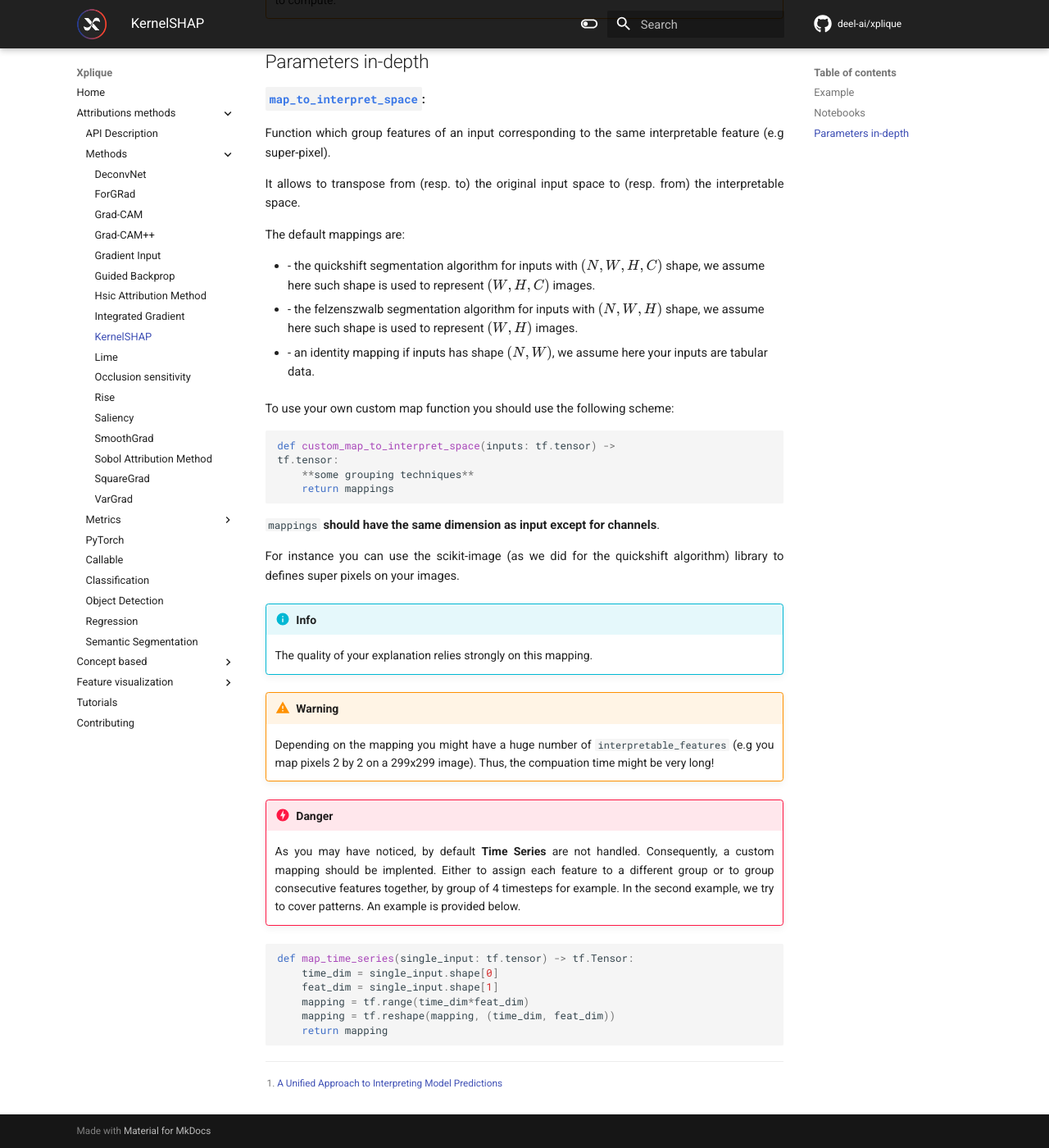
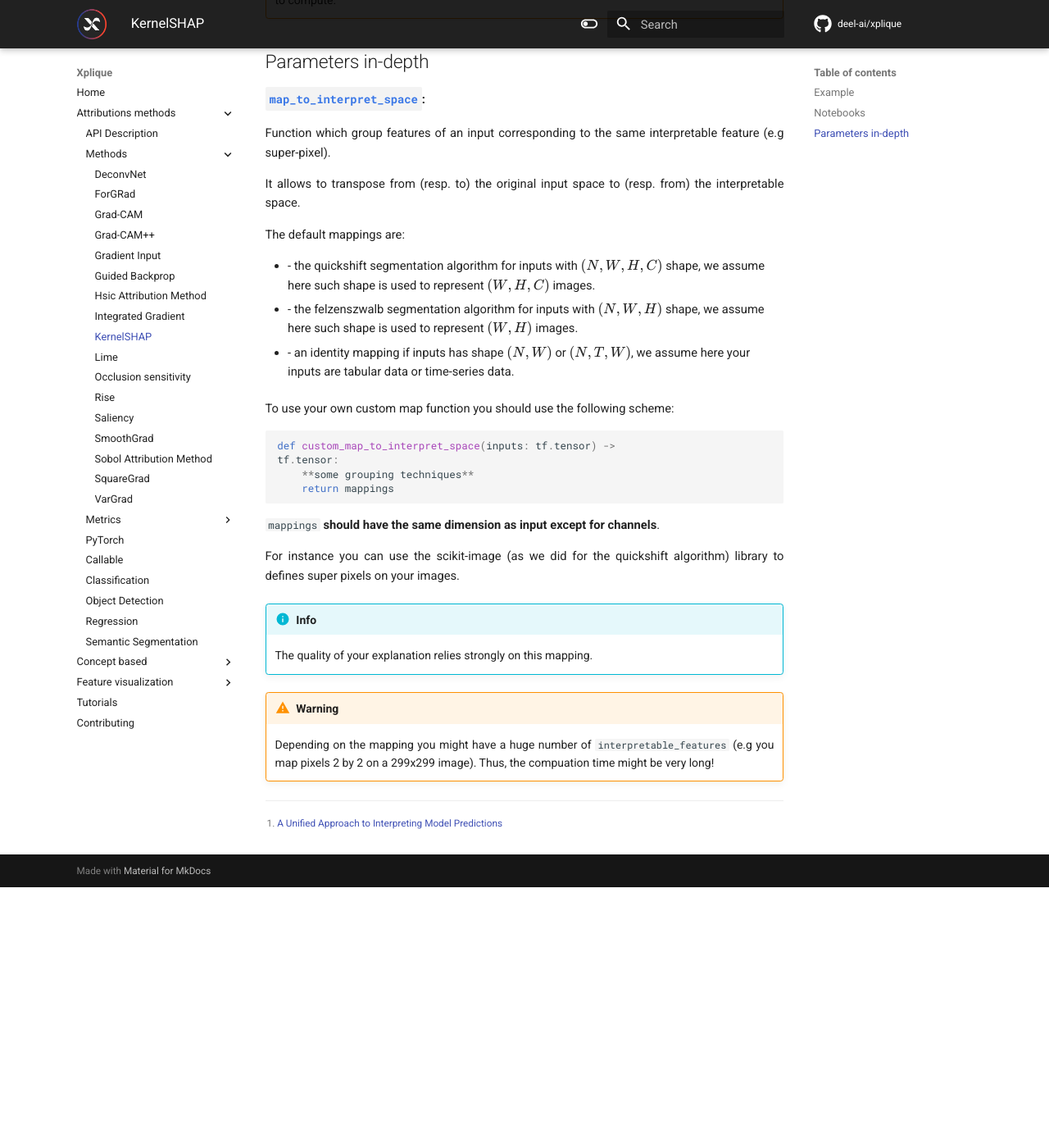
Before and after one commit to deel-ai/xplique, an MkDocs documentation site: the page built from docs/api/attributions/methods/kernel_shap.md, in a window 1280 px wide and 1400 px high, scrolled down 1094 px. Shown: the whole window at 82% size. Built offline with MkDocs 1.6.1 and Material for MkDocs 9.7.7, drawn with Linux system fonts in a browser that asks for light colours; comment, search, counter and statistics services are not loaded; the version menu is left out; after the commit the page ends 2176 px from its top, so only the background shows below that.

Commit message:
lime and kernelshap: natively support time series

````diff
--- a/docs/api/attributions/methods/kernel_shap.md
+++ b/docs/api/attributions/methods/kernel_shap.md
@@ -60,8 +60,8 @@ The default mappings are:
 we assume here such shape is used to represent $(W, H, C)$ images.
 - \- the felzenszwalb segmentation algorithm for inputs with $(N, W, H)$ shape,
 we assume here such shape is used to represent $(W, H)$ images.
-- \- an identity mapping if inputs has shape $(N, W)$, we assume here your inputs
-are tabular data.
+- \- an identity mapping if inputs has shape $(N, W)$ or $(N, T, W)$, we assume here your inputs
+are tabular data or time-series data.
 
 To use your own custom map function you should use the following scheme:
 
@@ -84,15 +84,3 @@ library to defines super pixels on your images.
     Depending on the mapping you might have a huge number of `interpretable_features`
     (e.g you map pixels 2 by 2 on a 299x299 image). Thus, the compuation time might
     be very long!
-
-!!!danger
-    As you may have noticed, by default **Time Series** are not handled. Consequently, a custom mapping should be implented. Either to assign each feature to a different group or to group consecutive features together, by group of 4 timesteps for example. In the second example, we try to cover patterns. An example is provided below.
-
-```python
-def map_time_series(single_input: tf.tensor) -> tf.Tensor:
-    time_dim = single_input.shape[0]
-    feat_dim = single_input.shape[1]
-    mapping = tf.range(time_dim*feat_dim)
-    mapping = tf.reshape(mapping, (time_dim, feat_dim))
-    return mapping
-```
````
Also changed, not shown: docs/api/attributions/methods/lime.md (+2 -14 lines), 1 other file.
